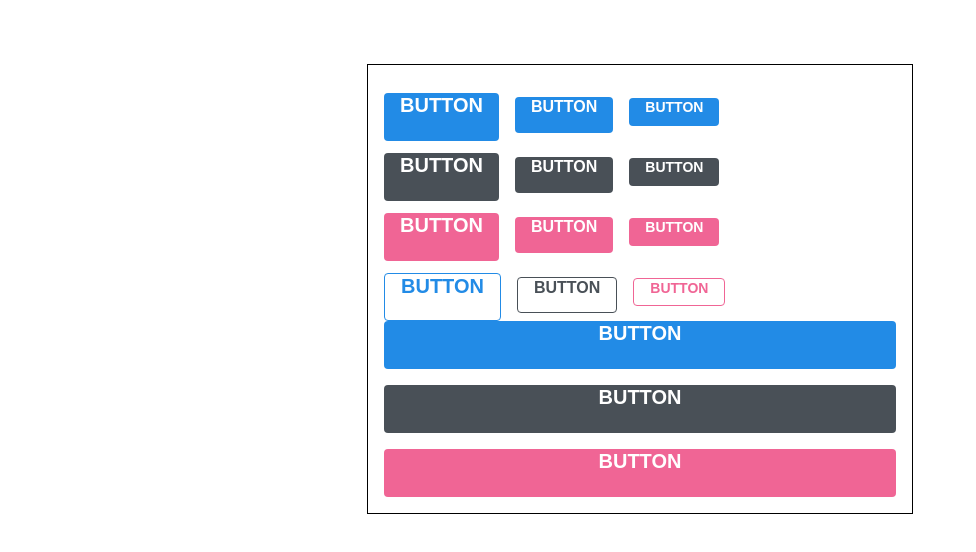
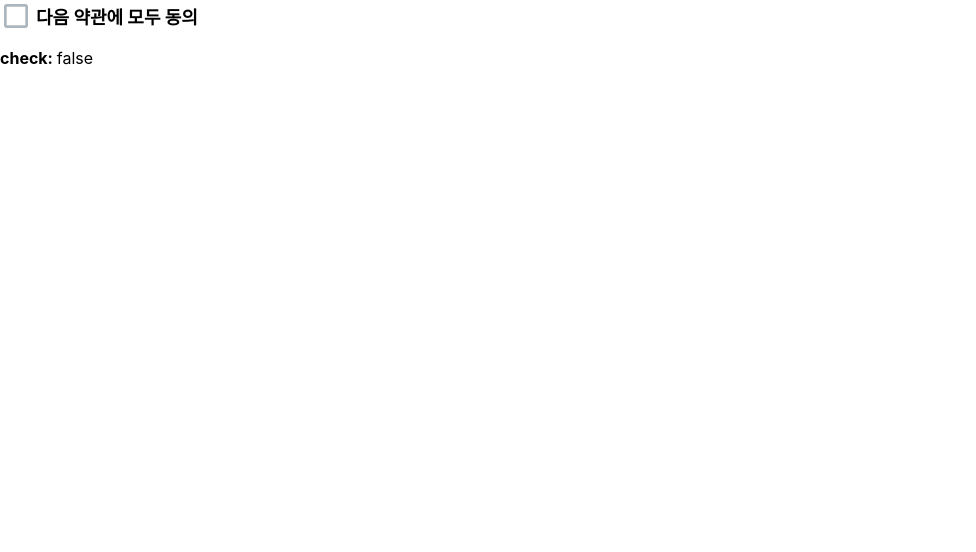
Before and after one commit to lgaeun/AllThatJS, a React (Create React App) app in the folder React/react-style/: page / in a window 1280 px wide. Shown: the top 552 px of the page, without its empty margins (0-976 px from the left). Built offline with nearby package versions, Linux system fonts and the light colour scheme.

Commit message:
feat: css module 적용

```diff
--- a/React/react-style/package.json
+++ b/React/react-style/package.json
@@ -10,6 +10,7 @@
     "node-sass": "^6.0.1",
     "react": "^17.0.2",
     "react-dom": "^17.0.2",
+    "react-icons": "^4.2.0",
     "react-scripts": "^4.0.3",
     "web-vitals": "^1.0.1"
   },
--- a/React/react-style/src/App.js
+++ b/React/react-style/src/App.js
@@ -1,56 +1,73 @@
-import logo from './logo.svg';
 import Button from './components/Button';
+import Box from './components/Box';
+import React, { useState } from "react";
+import CheckBox from "./components/CheckBox"
 import './App.css';
 
 function App() {
+  const [check, setCheck] = useState(false);
+  const onChange = e => {
+    setCheck(e.target.checked);
+  }
   return (
-    <div className="App">
-      <div className="buttons">
-        <Button size="large" onClick={() => console.log('클릭됐다!')}>BUTTON</Button>
-        <Button>BUTTON</Button>
-        <Button size="small">BUTTON</Button>
-      </div>
-      <div className="buttons">
-        <Button size="large" color="gray">
-          BUTTON
-        </Button>
-        <Button color="gray">BUTTON</Button>
-        <Button size="small" color="gray">
-          BUTTON
-        </Button>
-      </div>
-      <div className="buttons">
-        <Button size="large" color="pink">
-          BUTTON
-        </Button>
-        <Button color="pink">BUTTON</Button>
-        <Button size="small" color="pink">
-          BUTTON
-        </Button>
-      </div>
-      <div className="buttons">
-        <Button size="large" color="blue" outline>
-          BUTTON
-        </Button>
-        <Button color="gray" outline>
-          BUTTON
-        </Button>
-        <Button size="small" color="pink" outline>
-          BUTTON
-        </Button>
-      </div>
-      <div className="buttons">
-        <Button size="large" color="blue" fullWidth>
-          BUTTON
-        </Button>
-        <Button size="large" color="gray" fullWidth>
-          BUTTON
-        </Button>
-        <Button size="large"  color="pink" fullWidth>
-          BUTTON
-        </Button>
-      </div>
+    <div>
+      <CheckBox onChange={onChange} checked={check}>
+        다음 약관에 모두 동의
+      </CheckBox>
+      <p>
+        <b>check: </b>
+        {check ? 'true' : 'false'}
+      </p>
     </div>
+
+    // <div className="App">
+    //   <Box/>
+    //   <div className="buttons">
+    //     <Button size="large" onClick={() => console.log('클릭됐다!')}>BUTTON</Button>
+    //     <Button>BUTTON</Button>
+    //     <Button size="small">BUTTON</Button>
+    //   </div>
+    //   <div className="buttons">
+    //     <Button size="large" color="gray">
+    //       BUTTON
+    //     </Button>
+    //     <Button color="gray">BUTTON</Button>
+    //     <Button size="small" color="gray">
+    //       BUTTON
+    //     </Button>
+    //   </div>
+    //   <div className="buttons">
+    //     <Button size="large" color="pink">
+    //       BUTTON
+    //     </Button>
+    //     <Button color="pink">BUTTON</Button>
+    //     <Button size="small" color="pink">
+    //       BUTTON
+    //     </Button>
+    //   </div>
+    //   <div className="buttons">
+    //     <Button size="large" color="blue" outline>
+    //       BUTTON
+    //     </Button>
+    //     <Button color="gray" outline>
+    //       BUTTON
+    //     </Button>
+    //     <Button size="small" color="pink" outline>
+    //       BUTTON
+    //     </Button>
+    //   </div>
+    //   <div className="buttons">
+    //     <Button size="large" color="blue" fullWidth>
+    //       BUTTON
+    //     </Button>
+    //     <Button size="large" color="gray" fullWidth>
+    //       BUTTON
+    //     </Button>
+    //     <Button size="large"  color="pink" fullWidth>
+    //       BUTTON
+    //     </Button>
+    //   </div>
+    // </div>
   );
 }
 
--- /dev/null
+++ b/React/react-style/src/components/Box.js
@@ -0,0 +1,8 @@
+import React from "react";
+import styles from "./Box.module.css";
+
+function Box(){
+    return <div className={styles.Box}>{styles.Box}</div>
+}
+
+export default Box;
--- /dev/null
+++ b/React/react-style/src/components/Box.module.css
@@ -0,0 +1,11 @@
+/* CSS Module: 리액트 프로젝트에서 CSS 클래스가 중첩되는 것을 방지, css파일의 확장자를 .module.css로 */
+.Box {
+  background: black;
+  color: white;
+  padding: 2rem;
+}
+
+
+/* 다음과 같은 상황에서 유용:
+1. 레거시 프로젝트에 리액트를 도입할 때 (기존 프로젝트에 있던 CSS 클래스와 이름이 중복되어도 스타일이 꼬이지 않게 해줌)
+2. CSS 클래스를 중복되지 않게 작성하기 위하여 CSS 클래스 네이밍 규칙을 만들기 귀찮을 때 */
--- /dev/null
+++ b/React/react-style/src/components/CheckBox.js
@@ -0,0 +1,26 @@
+import React from 'react';
+import {MdCheckBox, MdCheckBoxOutlineBlank} from 'react-icons/md';
+import styles from './CheckBox.module.css';
+
+function CheckBox({children, checked, ...rest}){
+    return (
+      <div className={styles.checkbox}>
+        <label>
+          <input type="checkbox" checked={checked} {...rest} />
+          <div className={styles.icon}>
+            {checked ? (
+              <MdCheckBox className={styles.checked} />
+            ) : (
+              <MdCheckBoxOutlineBlank />
+            )}
+          </div>
+        </label>
+        <span>{children}</span>
+      </div>
+    );
+}
+
+export default CheckBox;
+
+// css module 여러 개를 사용할 경우
+// ${styles.one} ${styles.two} 처럼
--- /dev/null
+++ b/React/react-style/src/components/CheckBox.module.css
@@ -0,0 +1,34 @@
+.checkbox {
+    display: flex;
+    align-items: center;
+}
+
+.checkbox label {
+    cursor: pointer;
+}
+
+/* 실제 input 을 숨기기 위한 코드 */
+.checkbox input{
+    width: 0;
+    height: 0;
+    position: absolute;
+    opacity: 0;
+}
+
+.checkbox span {
+    font-size: 1.125rem;
+    font-weight: bold;
+}
+
+.icon {
+    display: flex;
+    align-items: center;
+    /* 아이콘의 크기는 폰트 사이즈로 조정 가능 */
+    font-size: 2rem;
+    margin-right: 0.25rem;
+    color: #adb5bd;
+}
+
+.checked {
+    color: #339af0;
+}
```
Also changed, not shown: React/react-style/src/logo.svg (deleted), 1 other file (tests, documents, lock files or other folders).
